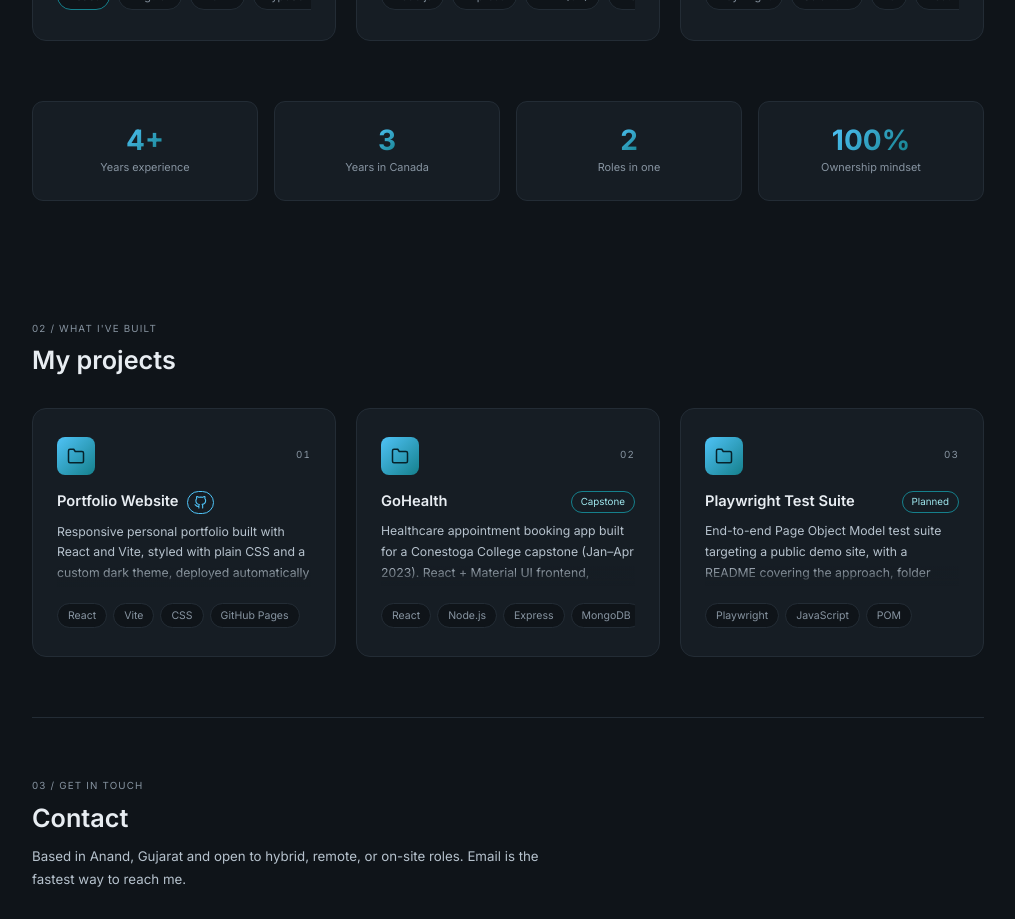
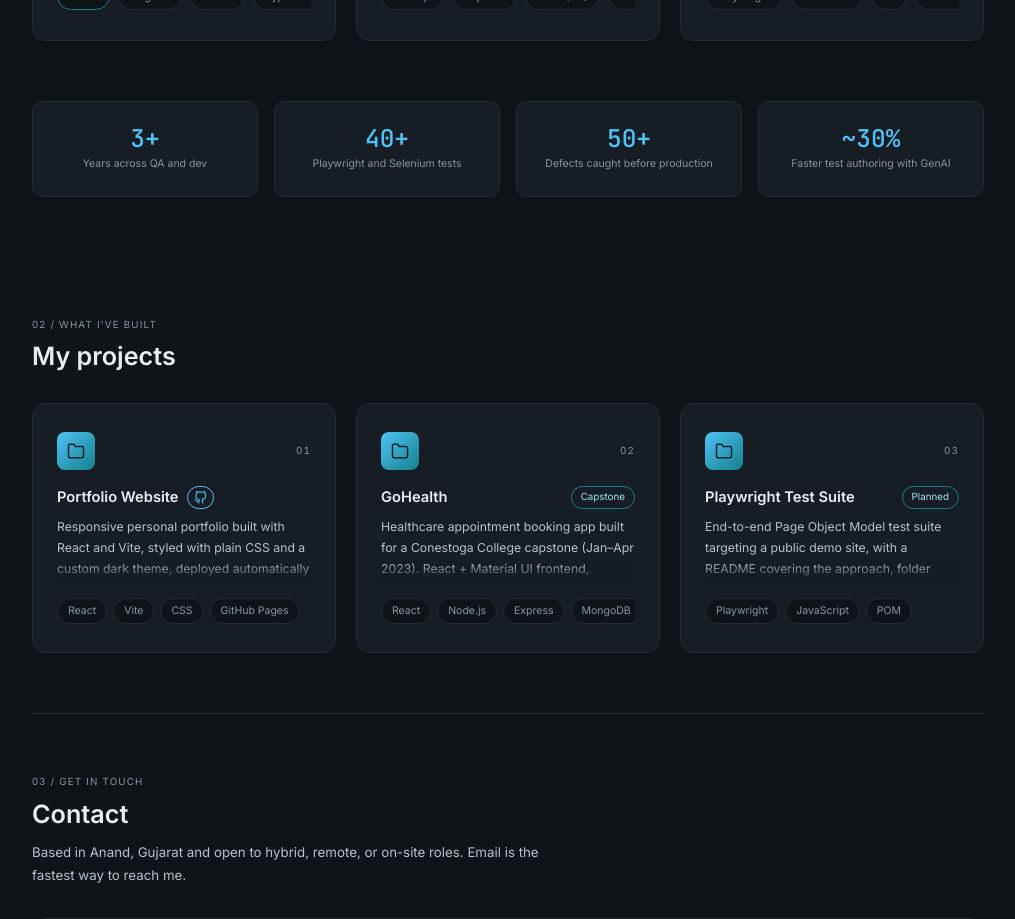
Before and after one commit to dharmeshpt2710/portfolio, a React (Vite) app: page / in a window 1280 px wide. Shown: the part 1680-2599 px from the top of the page, without its empty margins (132-1147 px from the left). Built offline with nearby package versions, Linux system fonts and the light colour scheme.

Commit message:
Phase 2: update stats strip with QA metrics and mono font styling

```diff
--- a/src/components/sections/Stats.css
+++ b/src/components/sections/Stats.css
@@ -29,17 +29,15 @@
 }
 
 .stat-value {
-  font-size: 2rem;
-  font-weight: 700;
+  font-family: var(--mono);
+  font-size: 1.75rem;
+  font-weight: 500;
   line-height: 1;
-  background: var(--accent-gradient);
-  -webkit-background-clip: text;
-  -webkit-text-fill-color: transparent;
-  background-clip: text;
+  color: var(--accent-light);
 }
 
 .stat-label {
-  font-size: 0.78rem;
+  font-size: 0.75rem;
   color: var(--text-muted);
   line-height: 1.4;
 }
--- a/src/components/sections/Stats.jsx
+++ b/src/components/sections/Stats.jsx
@@ -1,10 +1,10 @@
 import './Stats.css'
 
 const stats = [
-  { value: '4+', label: 'Years experience' },
-  { value: '3', label: 'Years in Canada' },
-  { value: '2', label: 'Roles in one' },
-  { value: '100%', label: 'Ownership mindset' },
+  { value: '3+', label: 'Years across QA and dev' },
+  { value: '40+', label: 'Playwright and Selenium tests' },
+  { value: '50+', label: 'Defects caught before production' },
+  { value: '~30%', label: 'Faster test authoring with GenAI' },
 ]
 
 function Stats() {
```
